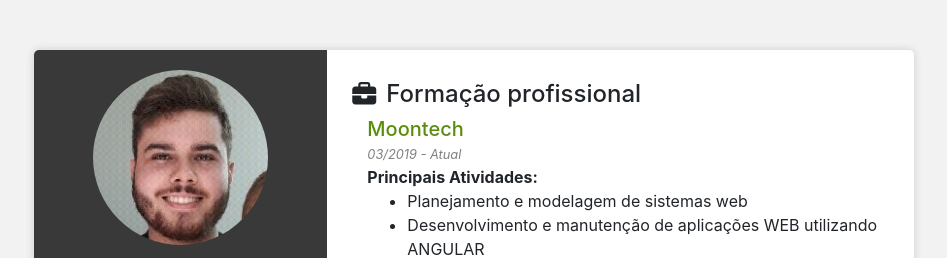
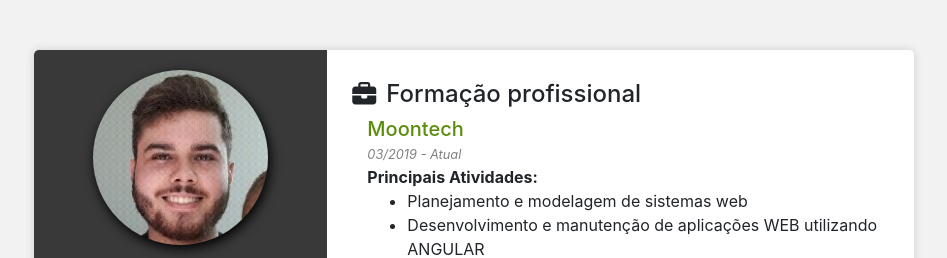
Before and after one commit to ruan113/curriculo, a plain HTML site: page index.html in a window 1280 px wide. Shown: the top 258 px of the page, without its empty margins (166-1113 px from the left). Drawn offline with nearby package versions, Linux system fonts and the light colour scheme.

Commit message:
[UPDATE] Portifolio img shadown

```diff
--- a/css/left-panel.css
+++ b/css/left-panel.css
@@ -15,6 +15,7 @@
   border-radius: 100%;
   margin: auto;
   max-width: 175px;
+  filter: drop-shadow(2px 4px 6px black);
 }
 
 .info-container {
```
